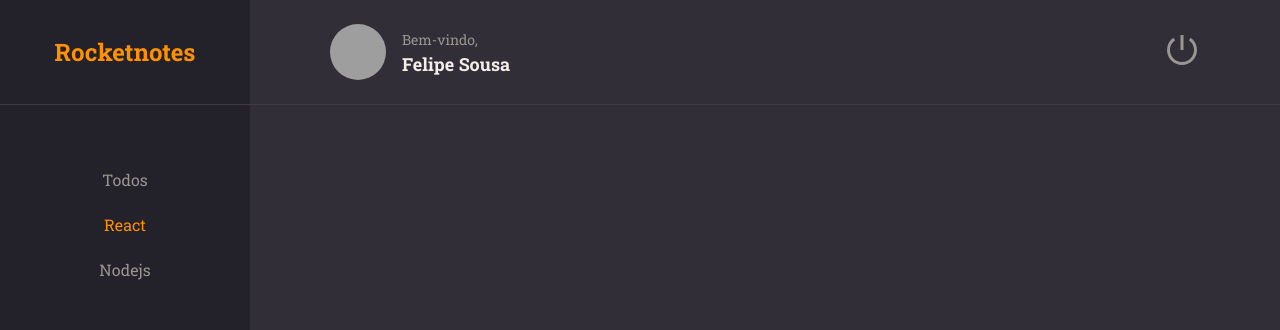
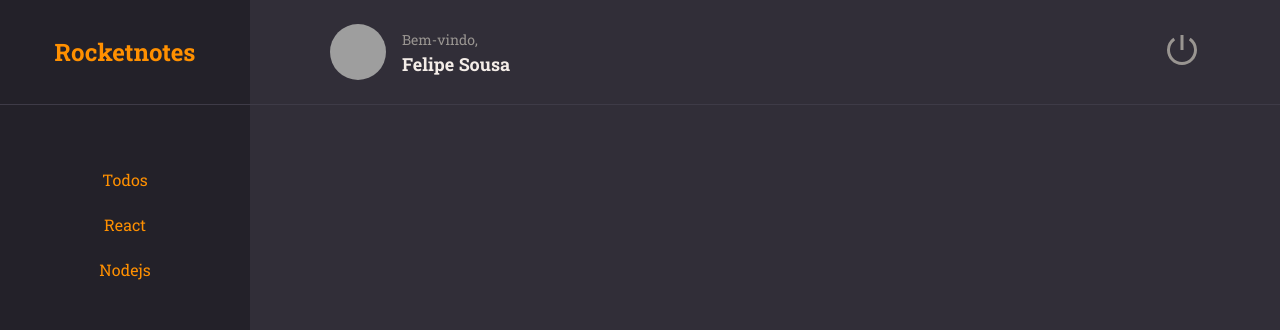
Before and after one commit to FelpsSousa/rocketnotes, a React (Vite) app in the folder frontend/rocketnotes/: page / in a window 1280 px wide. Shown: the top 330 px of the page. Built offline with nearby package versions, Linux system fonts and the light colour scheme; grey boxes are pictures that could not be loaded.

Commit message:
Corrigindo alertas do Styled Component no ButtonText.

```diff
--- a/frontend/rocketnotes/src/components/ButtonText/index.jsx
+++ b/frontend/rocketnotes/src/components/ButtonText/index.jsx
@@ -6,7 +6,7 @@ export function ButtonText({ title, isActive = false, ...rest}) {
 
     <Container
       type="button"
-      isActive={isActive}
+      $isactive={isActive.toString()}
       {...rest}
     >
       {title}
--- a/frontend/rocketnotes/src/components/ButtonText/styles.js
+++ b/frontend/rocketnotes/src/components/ButtonText/styles.js
@@ -3,7 +3,7 @@ import styled from 'styled-components';
 export const Container = styled.button`
 
   background: none;
-  color: ${({ theme, isActive }) => isActive ? theme.COLORS.ORANGE : theme.COLORS.GRAY_100};
+  color: ${({ theme, $isactive }) => $isactive ? theme.COLORS.ORANGE : theme.COLORS.GRAY_100};
 
   border: none;
   font-size: 16px;
```
